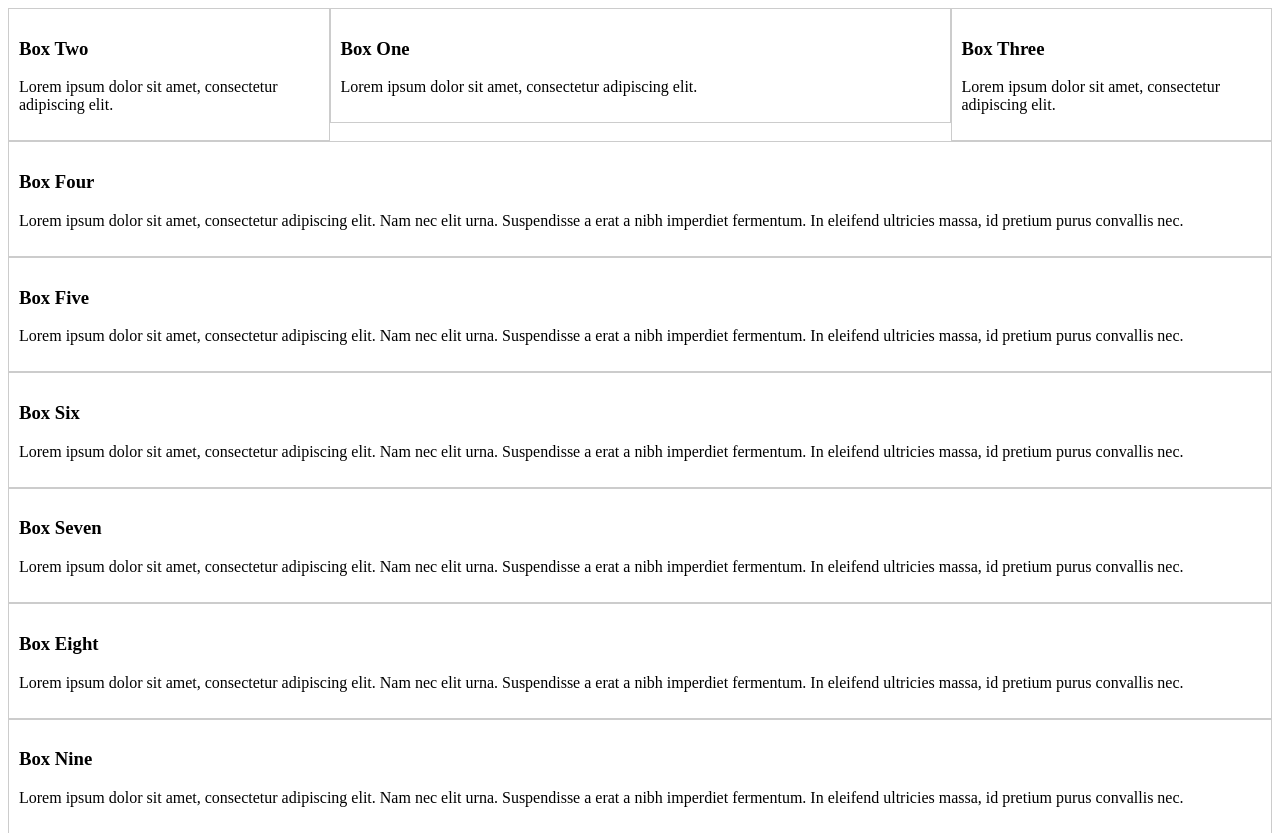
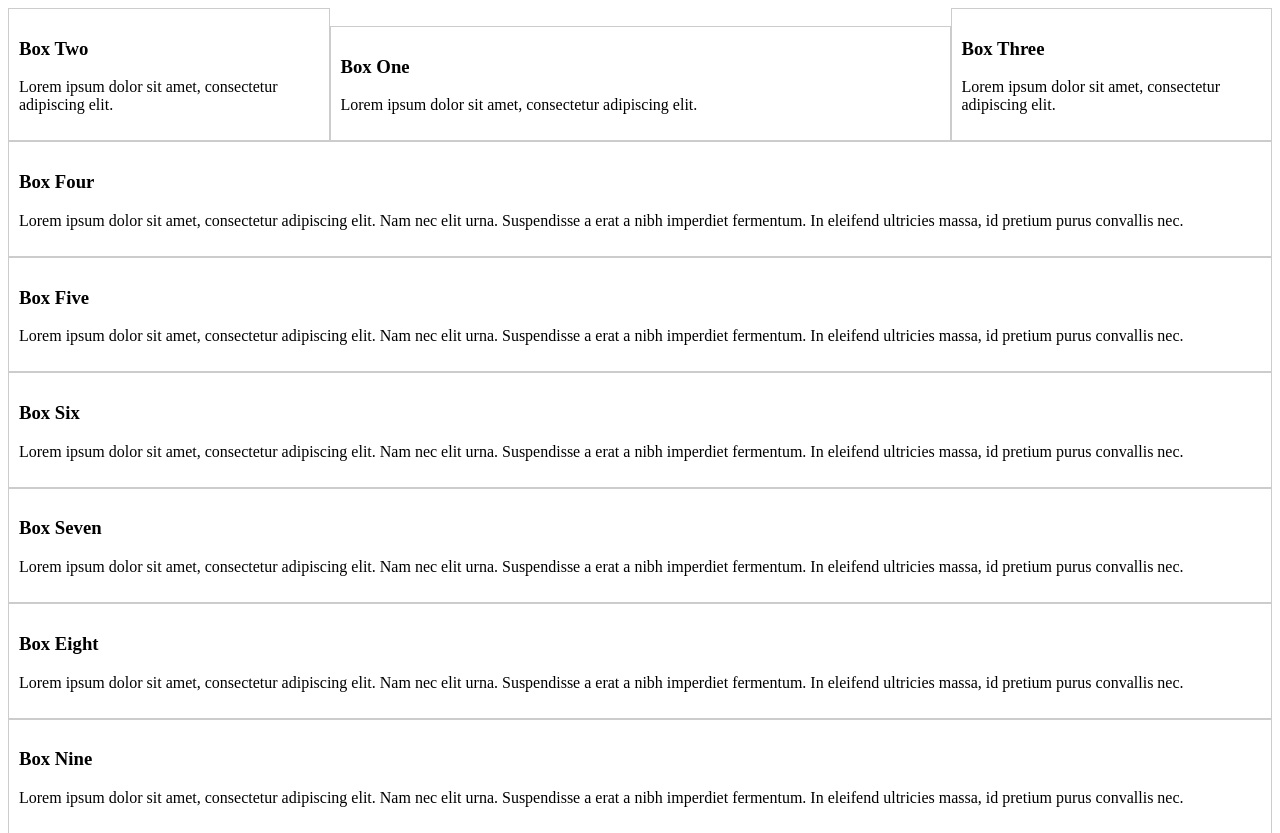
Before and after one commit to DerejeKitaw/flexbox, a plain HTML site: page index.html in a window 1280 px wide. Shown: the top 833 px of the page. Drawn offline with Linux system fonts and the light colour scheme.

Commit message:
align boxes on the bottom

```diff
--- a/style.css
+++ b/style.css
@@ -1,7 +1,8 @@
 @media(min-width:468px) {
     .container-1 {
         display: flex;
-        align-items:flex-start;
+        /* align-items:flex-start; */
+        align-items:flex-end;
     }
     .container-1 div {
         border: 1px #ccc solid;
```
